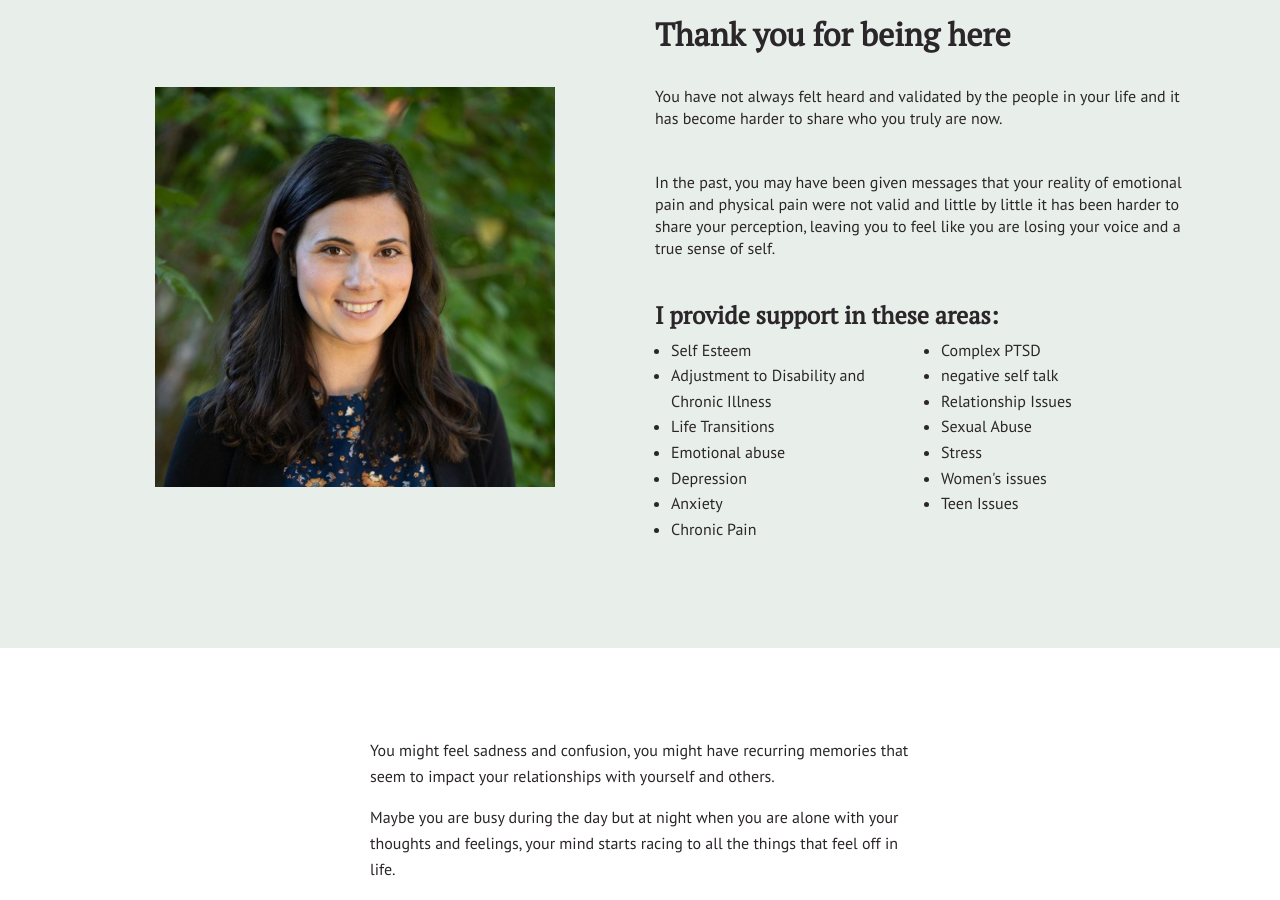
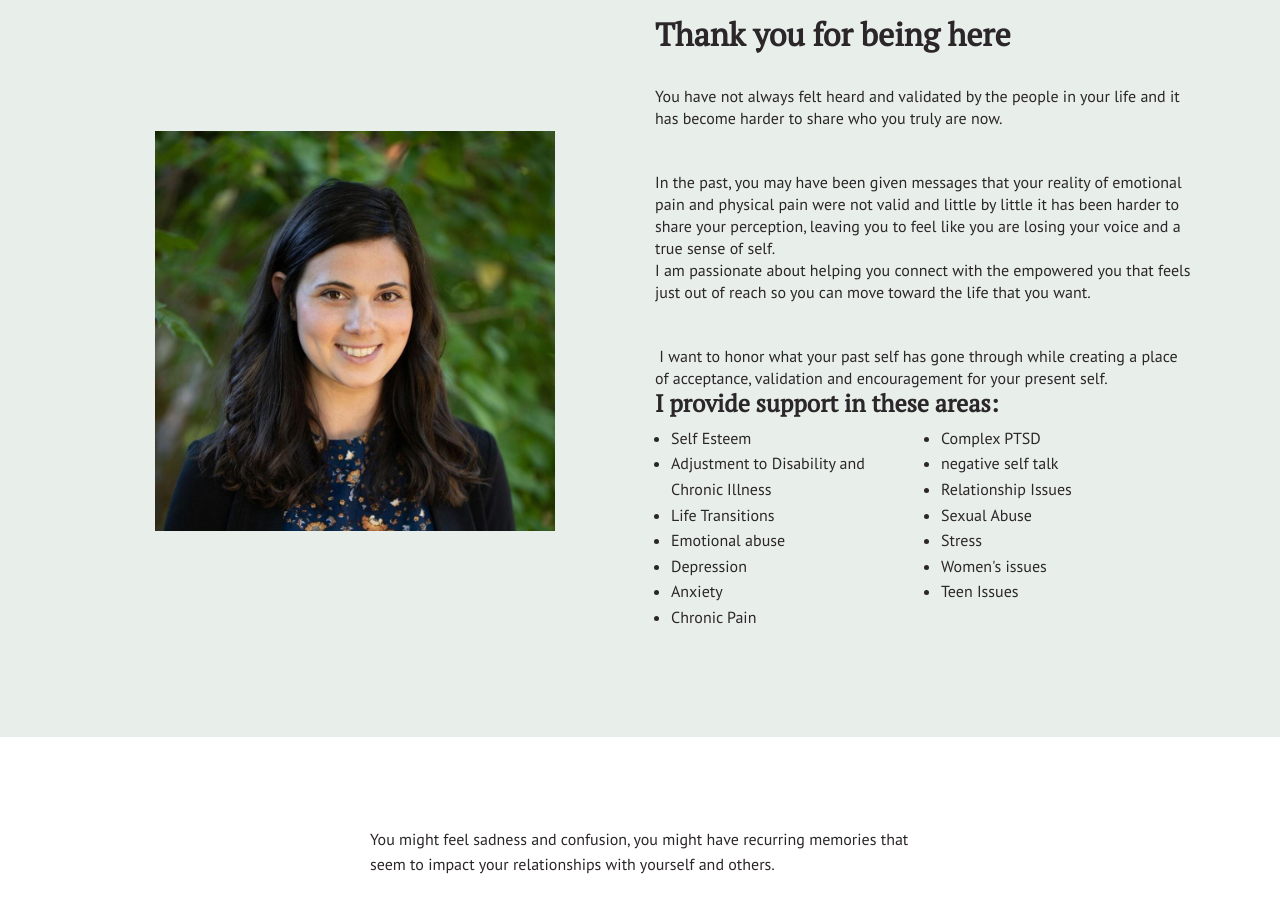
Before and after one commit to NickArrasate/perceptivecounseling, a Jekyll site: the page built from index.md, in a window 1280 px wide and 900 px high, scrolled down 519 px. Built offline with Jekyll 4.4.1, drawn with Linux system fonts in a browser that asks for light colours; nearby versions of some CDN libraries.

Commit message:
[HT] Edited item: content/_sections/home-2-content.html

```diff
--- a/content/_sections/home-2-content.html
+++ b/content/_sections/home-2-content.html
@@ -35,7 +35,9 @@
 <p dir="ltr" style="line-height: 1.38; margin-top: 0pt; margin-bottom: 0pt;"><span style="font-size: 12pt; font-family: 'Times New Roman'; color: #000000; background-color: transparent; font-weight: 400; font-style: normal; font-variant: normal; text-decoration: none; vertical-align: baseline; white-space: pre-wrap;">You have not always felt heard and validated by the people in your life and it has become harder to share who you truly are now.&nbsp;</span></p>
 <p>&nbsp;</p>
 <p dir="ltr" style="line-height: 1.38; margin-top: 0pt; margin-bottom: 0pt;"><span style="font-size: 12pt; font-family: 'Times New Roman'; color: #000000; background-color: transparent; font-weight: 400; font-style: normal; font-variant: normal; text-decoration: none; vertical-align: baseline; white-space: pre-wrap;">In the past, you may have been given messages that your reality of emotional pain and physical pain were not valid and little by little it has been harder to share your perception, leaving you to feel like you are losing your voice and a true sense of self. </span></p>
+<p dir="ltr" style="line-height: 1.38; margin-top: 0pt; margin-bottom: 0pt;"><span style="font-size: 12pt; font-family: 'Times New Roman'; color: #000000; background-color: transparent; font-weight: 400; font-style: normal; font-variant: normal; text-decoration: none; vertical-align: baseline; white-space: pre-wrap;">I am passionate about helping you connect with the empowered you that feels just out of reach so you can move toward the life that you want.</span></p>
 <p>&nbsp;</p>
+<p dir="ltr" style="line-height: 1.38; margin-top: 0pt; margin-bottom: 0pt;"><span style="font-size: 12pt; font-family: 'Times New Roman'; color: #000000; background-color: transparent; font-weight: 400; font-style: normal; font-variant: normal; text-decoration: none; vertical-align: baseline; white-space: pre-wrap;"> I want to honor what your past self has gone through while creating a place of acceptance, validation and encouragement for your present self.</span></p>
 <div class="d-flex align-items-center justify-content-around row">
 <div class="col-12">
 <h4>I provide support in these areas:</h4>
```
